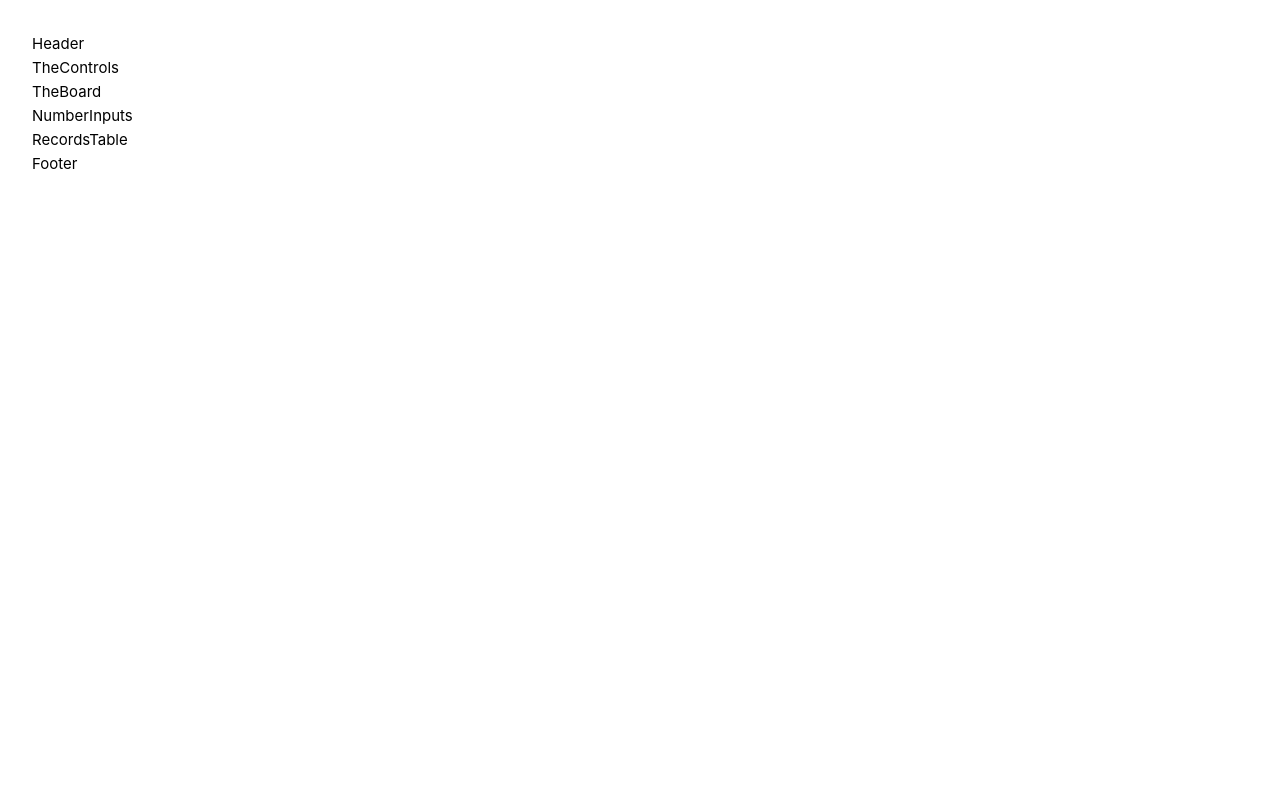
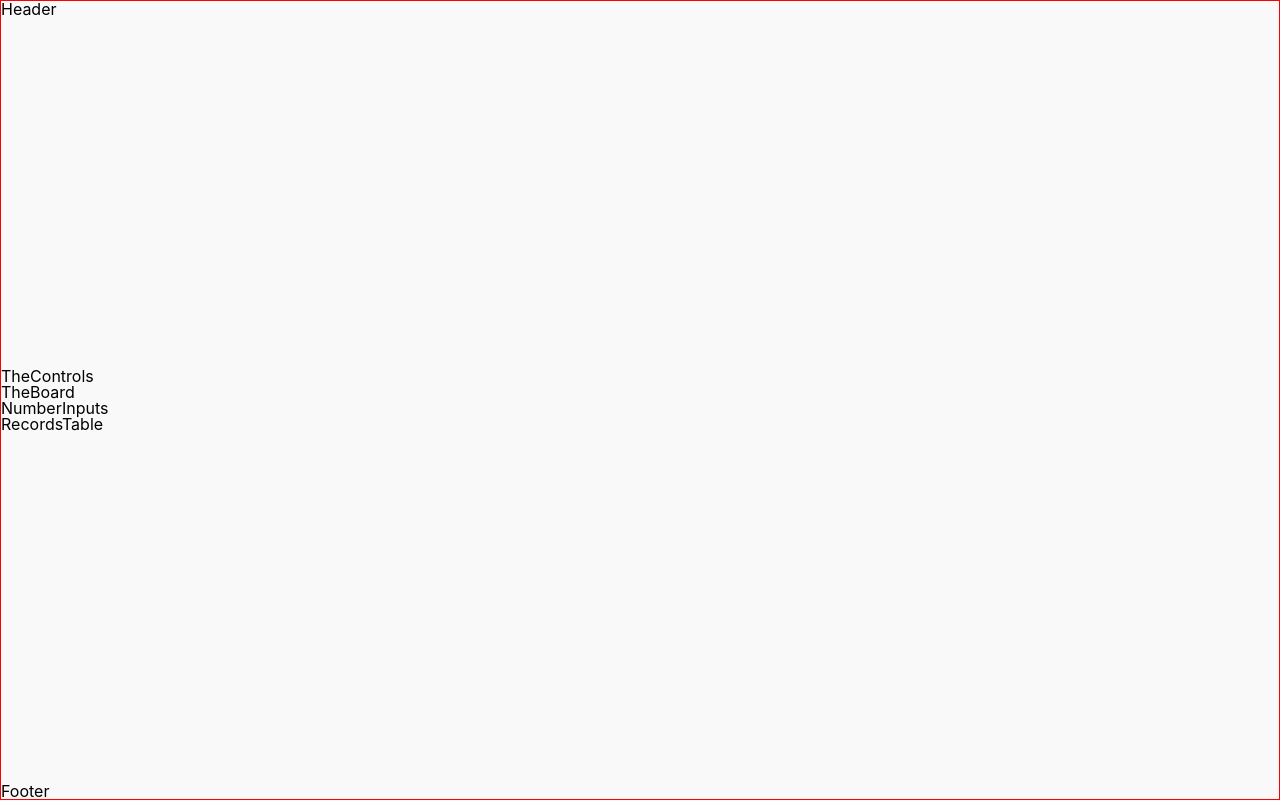
Before and after one commit to mikizuk/vue3-sudoku, a Vue app: page / in a window 1280 px wide. Built offline with nearby package versions, Linux system fonts and the light colour scheme.

Commit message:
Working on base styles, added reset css files

```diff
--- /dev/null
+++ b/src/assets/_reset.css
@@ -0,0 +1,129 @@
+/* http://meyerweb.com/eric/tools/css/reset/
+   v2.0 | 20110126
+   License: none (public domain)
+*/
+
+html,
+body,
+div,
+span,
+applet,
+object,
+iframe,
+h1,
+h2,
+h3,
+h4,
+h5,
+h6,
+p,
+blockquote,
+pre,
+a,
+abbr,
+acronym,
+address,
+big,
+cite,
+code,
+del,
+dfn,
+em,
+img,
+ins,
+kbd,
+q,
+s,
+samp,
+small,
+strike,
+strong,
+sub,
+sup,
+tt,
+var,
+b,
+u,
+i,
+center,
+dl,
+dt,
+dd,
+ol,
+ul,
+li,
+fieldset,
+form,
+label,
+legend,
+table,
+caption,
+tbody,
+tfoot,
+thead,
+tr,
+th,
+td,
+article,
+aside,
+canvas,
+details,
+embed,
+figure,
+figcaption,
+footer,
+header,
+hgroup,
+menu,
+nav,
+output,
+ruby,
+section,
+summary,
+time,
+mark,
+audio,
+video {
+  margin: 0;
+  padding: 0;
+  border: 0;
+  font-size: 100%;
+  font: inherit;
+  vertical-align: baseline;
+}
+/* HTML5 display-role reset for older browsers */
+article,
+aside,
+details,
+figcaption,
+figure,
+footer,
+header,
+hgroup,
+menu,
+nav,
+section {
+  display: block;
+}
+body {
+  line-height: 1;
+}
+ol,
+ul {
+  list-style: none;
+}
+blockquote,
+q {
+  quotes: none;
+}
+blockquote:before,
+blockquote:after,
+q:before,
+q:after {
+  content: '';
+  content: none;
+}
+table {
+  border-collapse: collapse;
+  border-spacing: 0;
+}
--- a/src/assets/base.css
+++ /dev/null
@@ -1,37 +0,0 @@
-:root {
-}
-
-*,
-*::before,
-*::after {
-  box-sizing: border-box;
-  margin: 0;
-  font-weight: normal;
-}
-
-body {
-  min-height: 100vh;
-  color: var(--color-text);
-  background: var(--color-background);
-  transition:
-    color 0.5s,
-    background-color 0.5s;
-  line-height: 1.6;
-  font-family:
-    Inter,
-    -apple-system,
-    BlinkMacSystemFont,
-    'Segoe UI',
-    Roboto,
-    Oxygen,
-    Ubuntu,
-    Cantarell,
-    'Fira Sans',
-    'Droid Sans',
-    'Helvetica Neue',
-    sans-serif;
-  font-size: 15px;
-  text-rendering: optimizeLegibility;
-  -webkit-font-smoothing: antialiased;
-  -moz-osx-font-smoothing: grayscale;
-}
--- a/src/assets/main.css
+++ b/src/assets/main.css
@@ -1,6 +1,45 @@
-@import './base.css';
+@import './_reset.css';
+
+*,
+*::before,
+*::after {
+  box-sizing: border-box;
+}
+
+:root {
+  color-scheme: dark light;
+
+  --background-primary: #f9f9f9;
+  --background-secondary: #f9f9f999;
+  --border: #e0e0e0;
+  --card: #ffffff;
+  --copy-primary: #242424;
+  --copy-secondary: #6c6c6c;
+  --cta: #0073e6;
+  --cta-active: #005bb5;
+  --cta-text: #ffffff;
+  background: var(--background-primary);
+}
+
+body {
+  height: 100vh;
+  margin: 0;
+  font-family: Inter, system-ui, Avenir, Helvetica, Arial, sans-serif;
+  text-rendering: optimizeLegibility;
+  -webkit-font-smoothing: antialiased;
+  -moz-osx-font-smoothing: grayscale;
+}
 
 #app {
+  height: 100%;
+  border: 1px solid red;
+  display: flex;
+  flex-direction: column;
+  justify-content: space-between;
+  min-height: 100vh;
+}
+
+/* #app {
   max-width: 1280px;
   margin: 0 auto;
   padding: 2rem;
@@ -9,4 +48,4 @@
 
 @media (min-width: 1024px) {
 
-}
+} */
```
